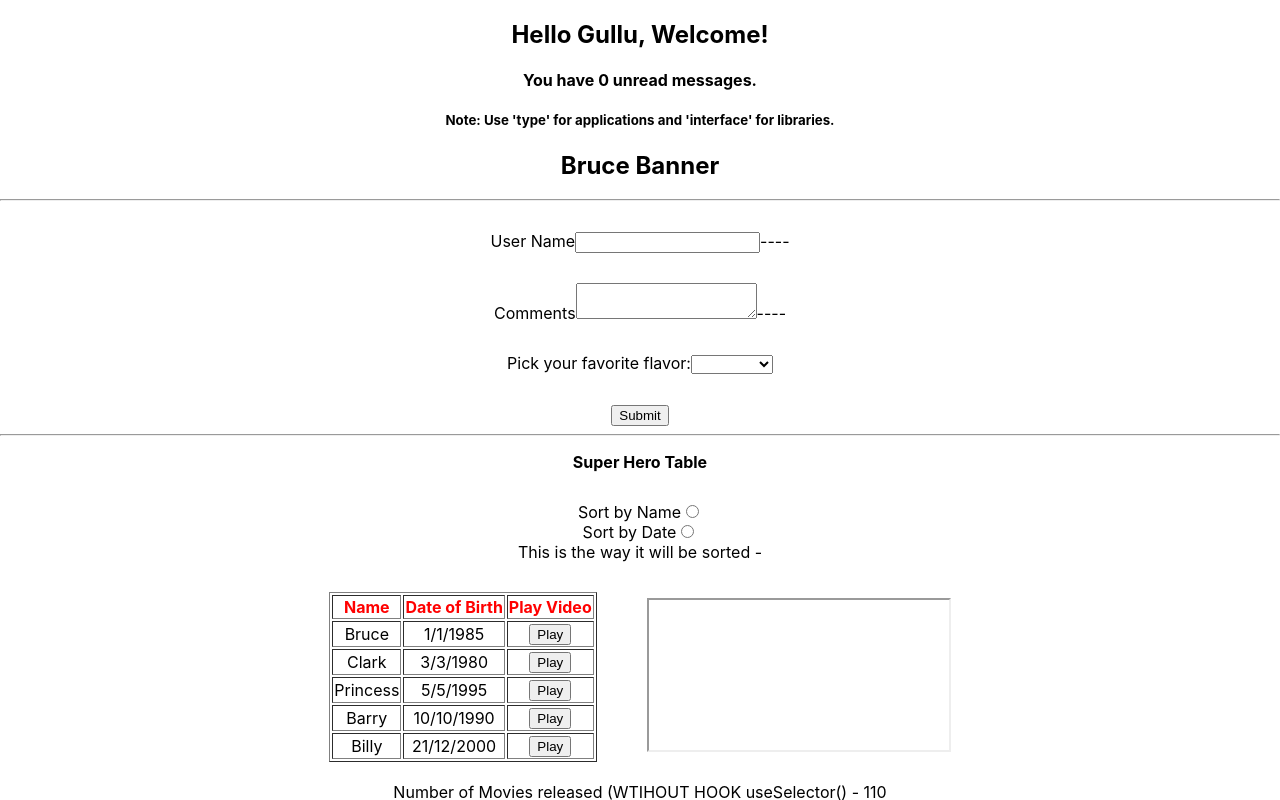
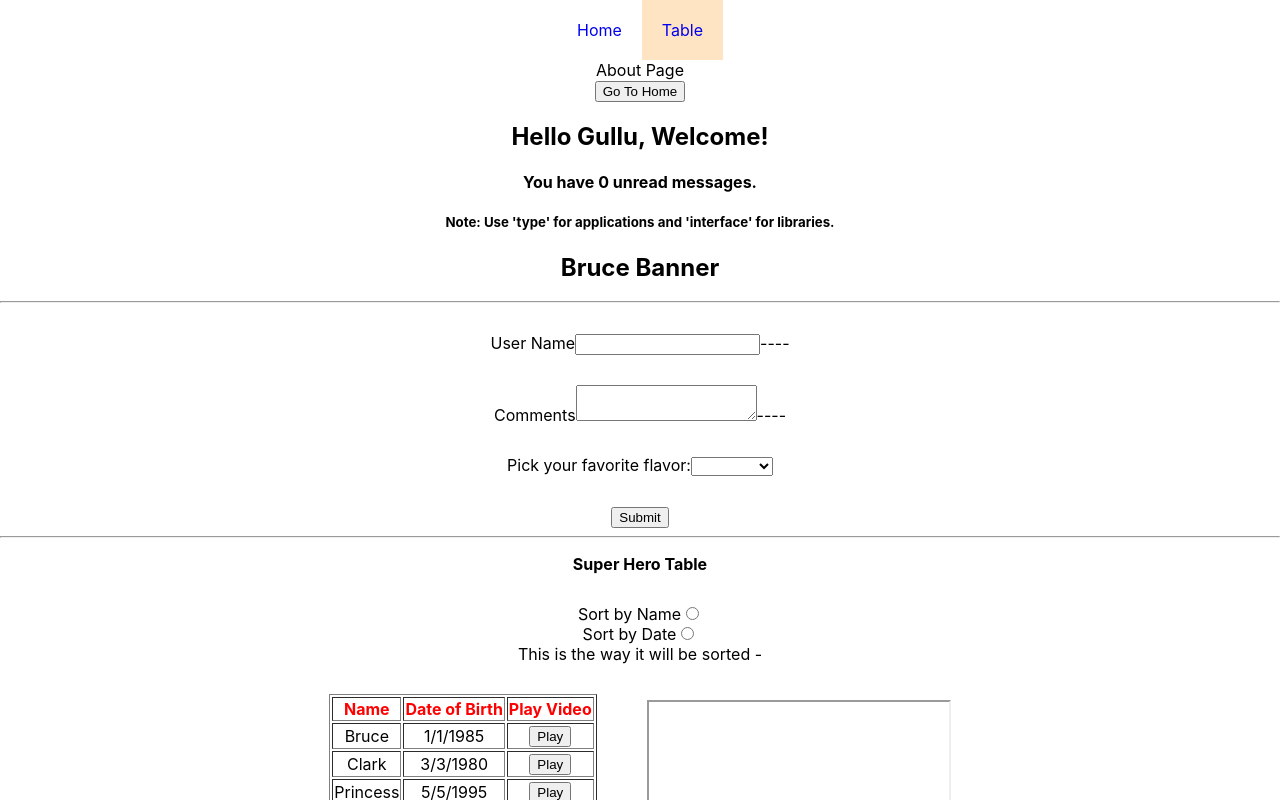
Before and after one commit to MohammadGulshan/ReactTypeScriptDemo, a React (Create React App) app: page /table in a window 1280 px wide. Shown: the top 800 px of the page. Built offline with nearby package versions, Linux system fonts and the light colour scheme.

Commit message:
Setting up Routing

```diff
--- a/src/App.css
+++ b/src/App.css
@@ -1,3 +1,18 @@
 .App {
   text-align: center;
 }
+
+nav {
+	display: flex;
+	align-items: center;
+	justify-content: center;
+}
+
+nav a {
+	padding: 20px;
+	text-decoration: none;
+}
+
+nav a.active {
+	background-color: bisque;
+}
--- a/src/App.tsx
+++ b/src/App.tsx
@@ -27,6 +27,11 @@ import ClickCounter from './components/higher-order/ClickCounter';
 import ReduceCounter from './components/reducers/ReduceCounter';
 import { useDispatch, useSelector } from 'react-redux';
 import { videoTableActions } from './components/redux/videoTableActions';
+import { NavBar } from './components/NavBar';
+import { Route, Routes } from 'react-router-dom';
+import { About } from './components/About';
+import { Home } from './components/Home';
+import { ErrorPage } from './components/ErrorPage';
 
 type Action = 'increment' | 'decrement' | 'reset'
 export const contextForReducerValue = createContext<number | null>(null)
@@ -142,6 +147,13 @@ function App(props: any) {
 
 	return (
 		<div className="App">
+			<NavBar />
+			<Routes>
+				<Route path='/' element={<Home />} />
+				<Route path='/table' element={<About />} />
+				<Route path='*' element={<ErrorPage />} />
+			</Routes>
+
 			<Greet name='Gullu' isLoggedIn={true} />
 			<Person name={personName} />
 			<hr />
@@ -242,6 +254,7 @@ function App(props: any) {
 					</div>
 				</contextForReducerDispatch.Provider>
 			</contextForReducerValue.Provider>
+
 		</div>
 	);
 }
--- /dev/null
+++ b/src/components/About.tsx
@@ -0,0 +1,14 @@
+import { useNavigate } from "react-router-dom"
+
+export const About = () => {
+
+	const navigate = useNavigate()
+	return (
+		<div>
+			About Page
+			<div>
+				<button onClick={() => navigate('/')}>Go To Home</button>
+			</div>
+		</div>
+	)
+}
--- /dev/null
+++ b/src/components/ErrorPage.tsx
@@ -0,0 +1,6 @@
+
+export const ErrorPage = () => {
+  return (
+	<div>Page Not Found</div>
+  )
+}
--- /dev/null
+++ b/src/components/Home.tsx
@@ -0,0 +1,6 @@
+
+export const Home = () => {
+  return (
+	<div>Home</div>
+  )
+}
--- /dev/null
+++ b/src/components/NavBar.tsx
@@ -0,0 +1,12 @@
+import { NavLink } from 'react-router-dom'
+
+export const NavBar = () => {
+	return (
+		<>
+			<nav>
+				<NavLink to={'/'}>Home</NavLink>
+				<NavLink to={'/table'}>Table</NavLink>
+			</nav>
+		</>
+	)
+}
--- a/src/index.tsx
+++ b/src/index.tsx
@@ -5,15 +5,18 @@ import App from './App';
 import reportWebVitals from './reportWebVitals';
 import { Provider } from 'react-redux';
 import { store } from './components/redux/store';
+import { BrowserRouter } from 'react-router-dom';
 
 const root = ReactDOM.createRoot(
 	document.getElementById('root') as HTMLElement
 );
 root.render(
 	<React.StrictMode>
-		<Provider store={store}>
-			<App />
-		</Provider>
+		<BrowserRouter>
+			<Provider store={store}>
+				<App />
+			</Provider>
+		</BrowserRouter>
 	</React.StrictMode>
 );
 
```
Lines whose indentation alone changed are shown as unchanged.
